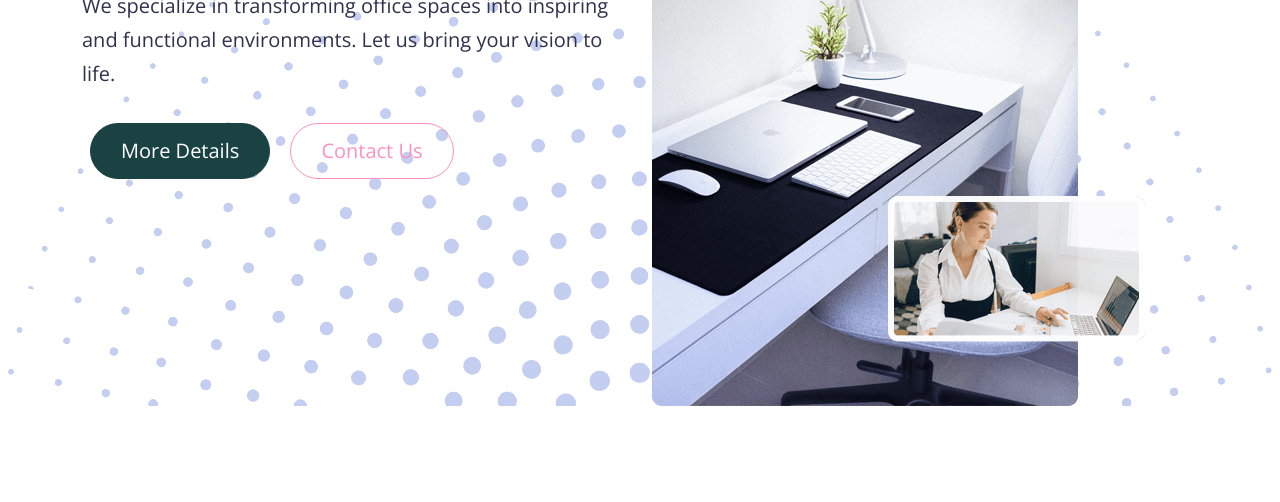
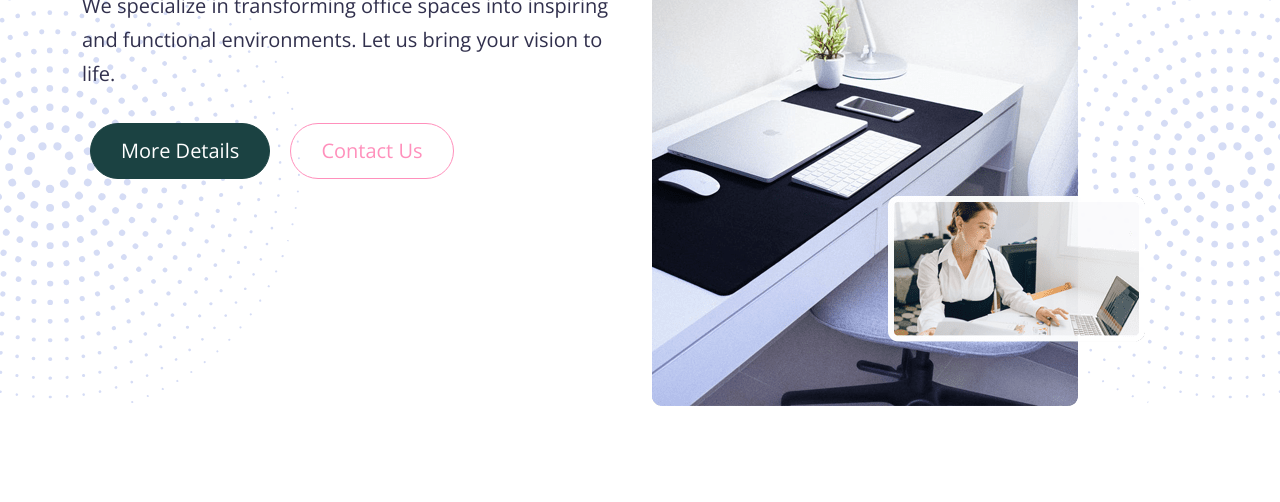
Before and after one commit to meeke198/bootstrap-yavin, a website: page index.html in a window 1280 px wide. Shown: the part 392-894 px from the top of the page. Drawn offline with nearby package versions, Linux system fonts and the light colour scheme; files that its build step writes are made by us from their sources.

Commit message:
add nav customize

```diff
--- a/scss/styles.scss
+++ b/scss/styles.scss
@@ -7,3 +7,27 @@
     color: white;
    }
 }
+
+.header .decoration-star {
+  top: 80px;
+  left: -200px;
+  width: 500px;
+  opacity: 0.7;
+}
+
+.header .decoration-star-2 {
+  top: 80px;
+  right: -200px;
+  width: 500px;
+  opacity: 0.7;
+}
+
+.navbar {
+  transition: all 0.5s ease-in-out;
+}
+
+.navbar-sticky {
+  background: #fff;
+  opacity: 0.9;
+  box-shadow: 0 0 10px rgba(0, 0, 0, 0.5);
+}
```
